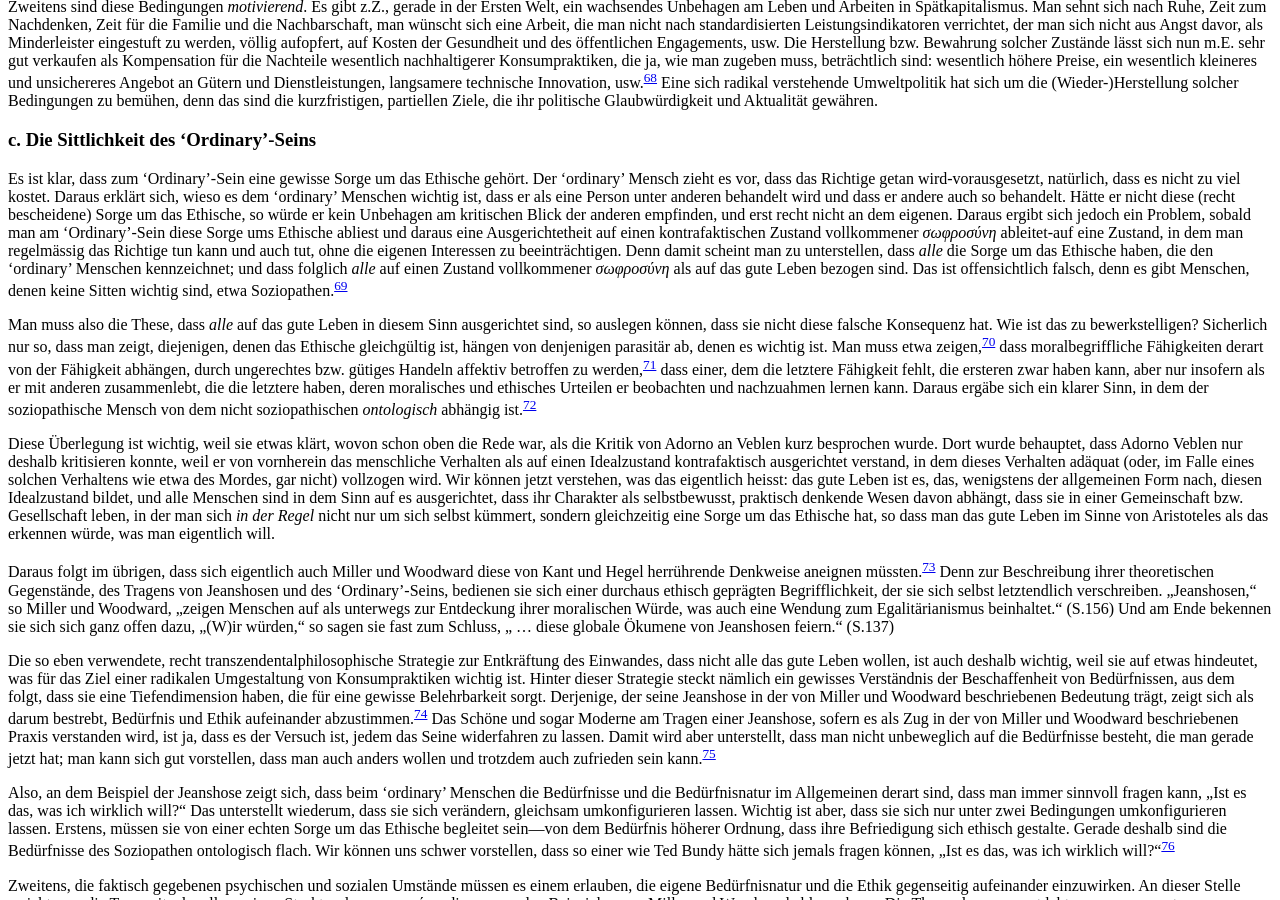
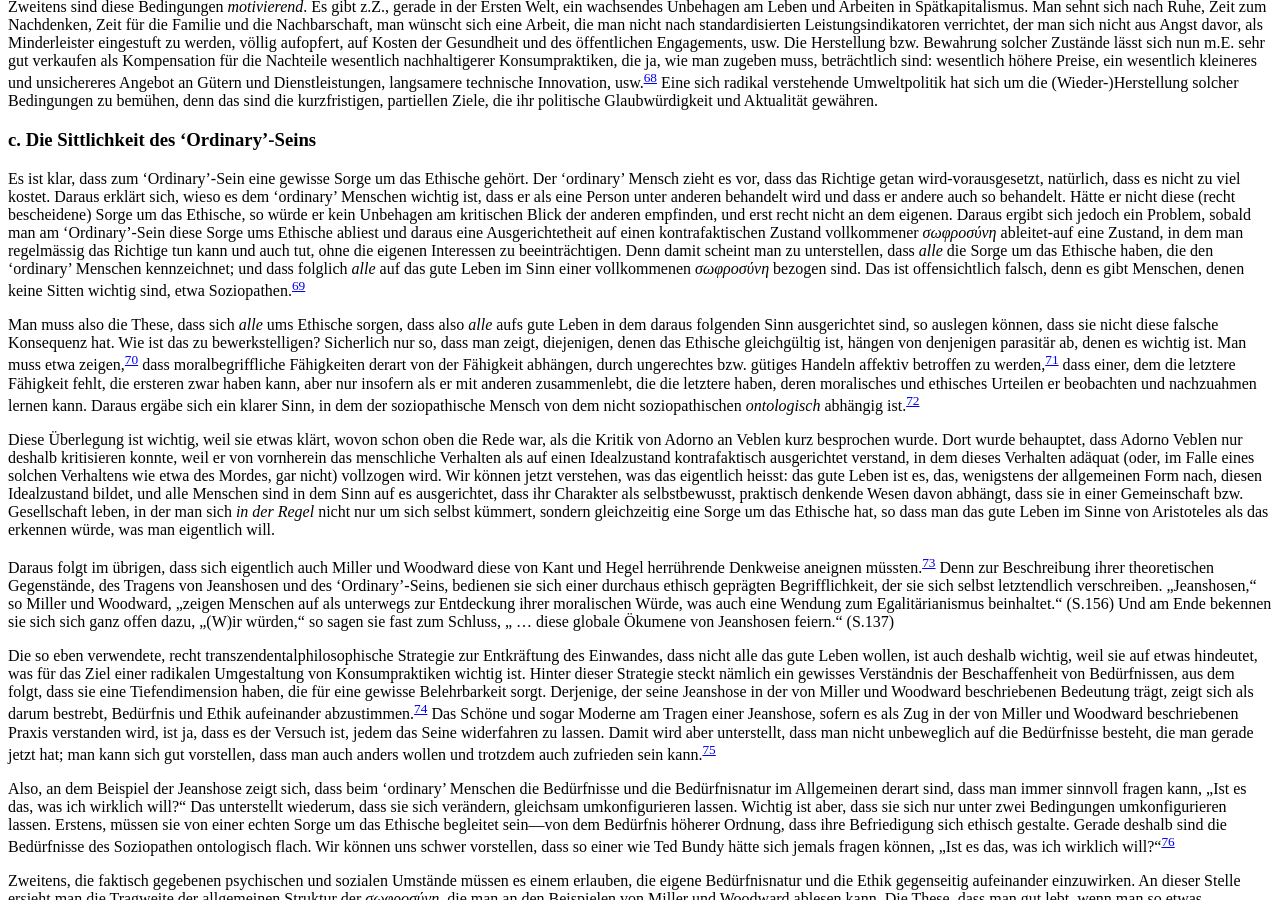
Before and after one commit to klepas/bruins-site, a Jekyll site: the page built from papers/_posts/2013-06-13-The-Struggle-for-the-Ordinary.md, in a window 1280 px wide and 900 px high, scrolled down 11754 px. Built offline with Jekyll 4.4.1, drawn with Linux system fonts in a browser that asks for light colours; nearby versions of some CDN libraries; some web fonts are replaced.

Commit message:
Updated 2013-06-13-The-Struggle-for-the-Ordinary.md

```diff
--- a/papers/_posts/2013-06-13-The-Struggle-for-the-Ordinary.md
+++ b/papers/_posts/2013-06-13-The-Struggle-for-the-Ordinary.md
@@ -224,9 +224,9 @@ Zweitens sind diese Bedingungen _motivierend_. Es gibt z.Z., gerade in der Erste
 
 ### c. Die Sittlichkeit des ‘Ordinary’-Seins
 
-Es ist klar, dass zum ‘Ordinary’-Sein eine gewisse Sorge um das Ethische gehört. Der ‘ordinary’ Mensch zieht es vor, dass das Richtige getan wird-vorausgesetzt, natürlich, dass es nicht zu viel kostet. Daraus erklärt sich, wieso es dem ‘ordinary’ Menschen wichtig ist, dass er als eine Person unter anderen behandelt wird und dass er andere auch so behandelt. Hätte er nicht diese (recht bescheidene) Sorge um das Ethische, so würde er kein Unbehagen am kritischen Blick der anderen empfinden, und erst recht nicht an dem eigenen. Daraus ergibt sich jedoch ein Problem, sobald man am ‘Ordinary’-Sein diese Sorge ums Ethische abliest und daraus eine Ausgerichtetheit auf einen kontrafaktischen Zustand vollkommener _σωφροσύνη_ ableitet-auf eine Zustand, in dem man regelmässig das Richtige tun kann und auch tut, ohne die eigenen Interessen zu beeinträchtigen. Denn damit scheint man zu unterstellen, dass _alle_ die Sorge um das Ethische haben, die den ‘ordinary’ Menschen kennzeichnet; und dass folglich _alle_ auf einen Zustand vollkommener _σωφροσύνη_ als auf das gute Leben bezogen sind. Das ist offensichtlich falsch, denn es gibt Menschen, denen keine Sitten wichtig sind, etwa Soziopathen.[^69]
+Es ist klar, dass zum ‘Ordinary’-Sein eine gewisse Sorge um das Ethische gehört. Der ‘ordinary’ Mensch zieht es vor, dass das Richtige getan wird-vorausgesetzt, natürlich, dass es nicht zu viel kostet. Daraus erklärt sich, wieso es dem ‘ordinary’ Menschen wichtig ist, dass er als eine Person unter anderen behandelt wird und dass er andere auch so behandelt. Hätte er nicht diese (recht bescheidene) Sorge um das Ethische, so würde er kein Unbehagen am kritischen Blick der anderen empfinden, und erst recht nicht an dem eigenen. Daraus ergibt sich jedoch ein Problem, sobald man am ‘Ordinary’-Sein diese Sorge ums Ethische abliest und daraus eine Ausgerichtetheit auf einen kontrafaktischen Zustand vollkommener _σωφροσύνη_ ableitet-auf eine Zustand, in dem man regelmässig das Richtige tun kann und auch tut, ohne die eigenen Interessen zu beeinträchtigen. Denn damit scheint man zu unterstellen, dass _alle_ die Sorge um das Ethische haben, die den ‘ordinary’ Menschen kennzeichnet; und dass folglich _alle_ auf das gute Leben im Sinn einer vollkommenen _σωφροσύνη_ bezogen sind. Das ist offensichtlich falsch, denn es gibt Menschen, denen keine Sitten wichtig sind, etwa Soziopathen.[^69]
 
-Man muss also die These, dass _alle_ auf das gute Leben in diesem Sinn ausgerichtet sind, so auslegen können, dass sie nicht diese falsche Konsequenz hat. Wie ist das zu bewerkstelligen? Sicherlich nur so, dass man zeigt, diejenigen, denen das Ethische gleichgültig ist, hängen von denjenigen parasitär ab, denen es wichtig ist. Man muss etwa zeigen,[^70] dass moralbegriffliche Fähigkeiten derart von der Fähigkeit abhängen, durch ungerechtes bzw. gütiges Handeln affektiv betroffen zu werden,[^71] dass einer, dem die letztere Fähigkeit fehlt, die ersteren zwar haben kann, aber nur insofern als er mit anderen zusammenlebt, die die letztere haben, deren moralisches und ethisches Urteilen er beobachten und nachzuahmen lernen kann. Daraus ergäbe sich ein klarer Sinn, in dem der soziopathische Mensch von dem nicht soziopathischen _ontologisch_ abhängig ist.[^72]
+Man muss also die These, dass sich _alle_ ums Ethische sorgen, dass also _alle_ aufs gute Leben in dem daraus folgenden Sinn ausgerichtet sind, so auslegen können, dass sie nicht diese falsche Konsequenz hat. Wie ist das zu bewerkstelligen? Sicherlich nur so, dass man zeigt, diejenigen, denen das Ethische gleichgültig ist, hängen von denjenigen parasitär ab, denen es wichtig ist. Man muss etwa zeigen,[^70] dass moralbegriffliche Fähigkeiten derart von der Fähigkeit abhängen, durch ungerechtes bzw. gütiges Handeln affektiv betroffen zu werden,[^71] dass einer, dem die letztere Fähigkeit fehlt, die ersteren zwar haben kann, aber nur insofern als er mit anderen zusammenlebt, die die letztere haben, deren moralisches und ethisches Urteilen er beobachten und nachzuahmen lernen kann. Daraus ergäbe sich ein klarer Sinn, in dem der soziopathische Mensch von dem nicht soziopathischen _ontologisch_ abhängig ist.[^72]
 
 Diese Überlegung ist wichtig, weil sie etwas klärt, wovon schon oben die Rede war, als die Kritik von Adorno an Veblen kurz besprochen wurde. Dort wurde behauptet, dass Adorno Veblen nur deshalb kritisieren konnte, weil er von vornherein das menschliche Verhalten als auf einen Idealzustand kontrafaktisch ausgerichtet verstand, in dem dieses Verhalten adäquat (oder, im Falle eines solchen Verhaltens wie etwa des Mordes, gar nicht) vollzogen wird. Wir können jetzt verstehen, was das eigentlich heisst: das gute Leben ist es, das, wenigstens der allgemeinen Form nach, diesen Idealzustand bildet, und alle Menschen sind in dem Sinn auf es ausgerichtet, dass ihr Charakter als selbstbewusst, praktisch denkende Wesen davon abhängt, dass sie in einer Gemeinschaft bzw. Gesellschaft leben, in der man sich _in der Regel_ nicht nur um sich selbst kümmert, sondern gleichzeitig eine Sorge um das Ethische hat, so dass man das gute Leben im Sinne von Aristoteles als das erkennen würde, was man eigentlich will.
 
```
